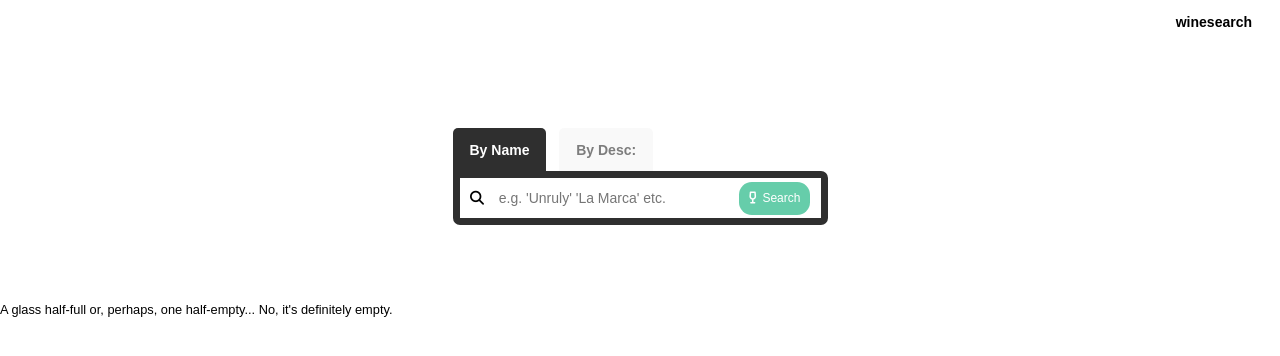
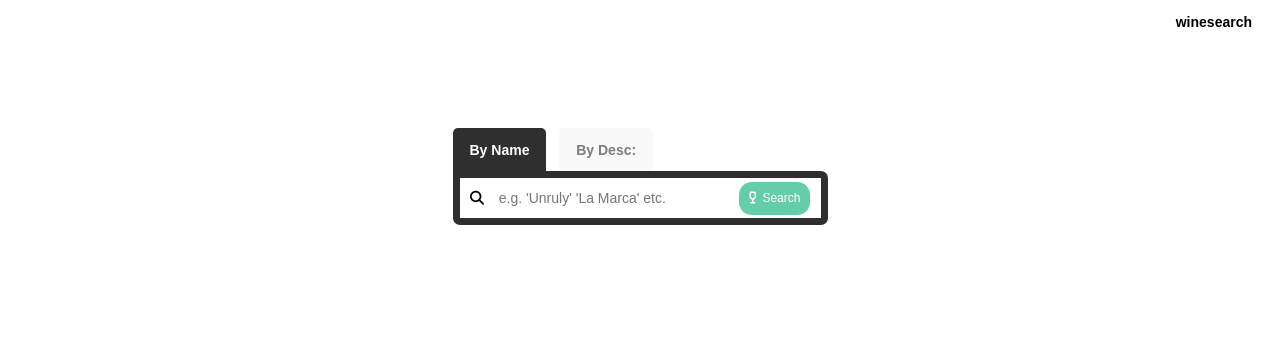
Before and after one commit to 0gzs/wineglass, a React app: page / in a window 1280 px wide. Shown: the top 356 px of the page. Built offline with nearby package versions, Linux system fonts and the light colour scheme.

Commit message:
webpack configuration to load svgs

```diff
--- a/client/src/pages/search.jsx
+++ b/client/src/pages/search.jsx
@@ -31,7 +31,7 @@ const Search = () => {
         {wine && wine.map((w, i) => w && <Wine key={i} wine={w} />)}
       </WineGrid>
 
-      {<p id="nothing-found">A glass half-full or, perhaps, one half-empty... No, it's definitely empty.</p>}
+      {nothingFound && <p id="nothing-found">A glass half-full or, perhaps, one half-empty... No, it's definitely empty.</p>}
     </>
   )
 }
--- a/webpack.config.js
+++ b/webpack.config.js
@@ -41,7 +41,11 @@ module.exports = {
           'css-loader',
           'sass-loader'
         ]
-      }
+      },
+      {
+        test: /\.(png|jp(e*)g|svg|gif)$/,
+        type: "asset/resource",
+      },
     ]
   },
   plugins: [
```
